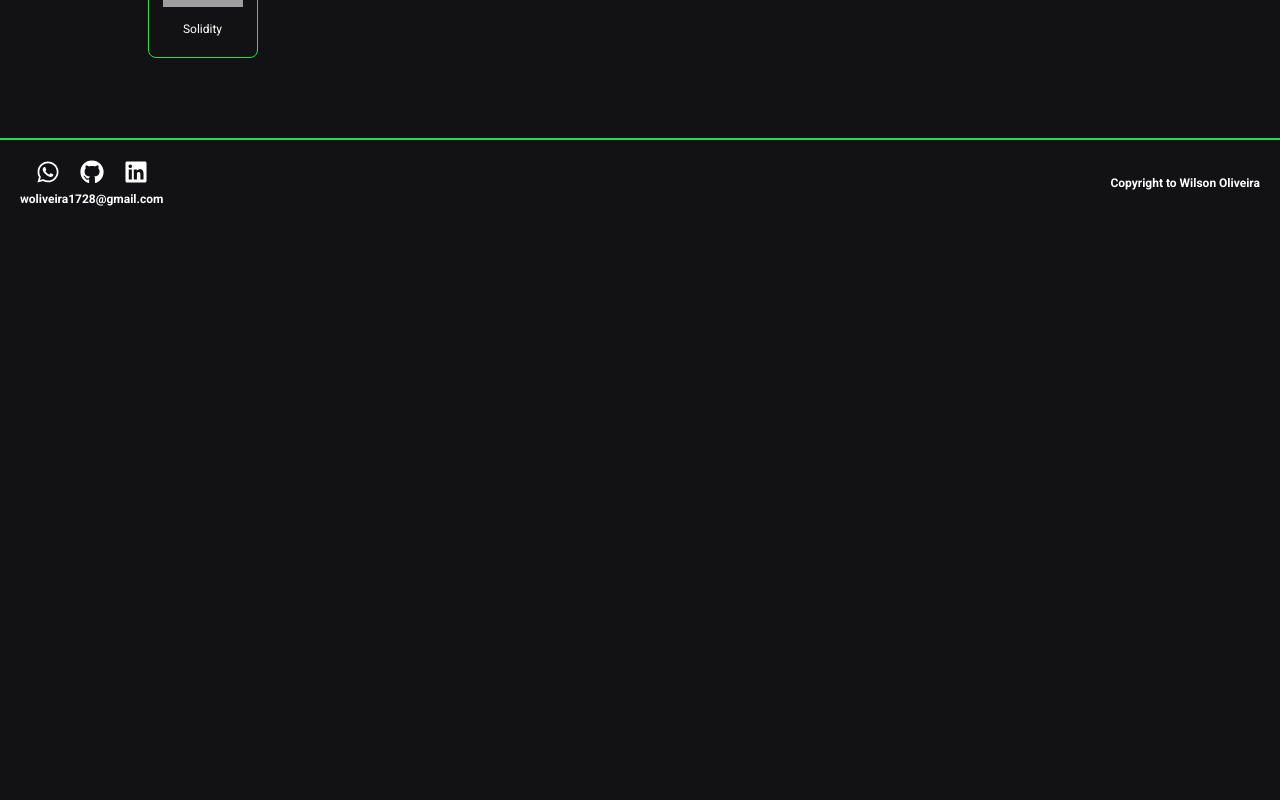
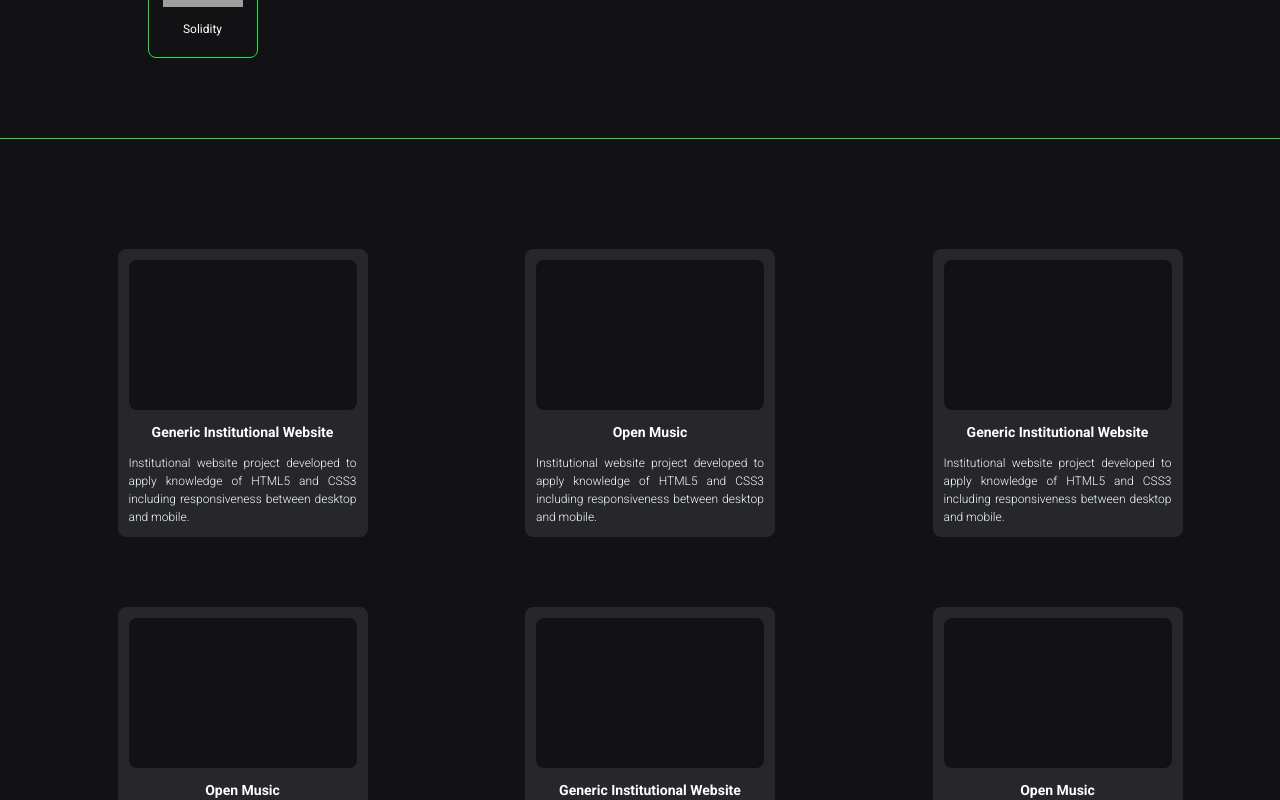
Before and after one commit to woliveira1728/portifolio, a React (Vite) app: page / in a window 1280 px wide. Shown: the part 1460-2260 px from the top of the page. Before the commit the page ends 1685 px from the top, so only its background shows below. Built offline with nearby package versions, Linux system fonts and the light colour scheme; grey boxes are pictures that could not be loaded.

Commit message:
Structured project card

```diff
--- a/src/components/Header/index.jsx
+++ b/src/components/Header/index.jsx
@@ -9,6 +9,7 @@ export const Header = () => {
                 <ul>
                     <li><a href="#">About</a></li>
                     <li><a href="#skills">Skills</a></li>
+                    <li><a href="#projects">Projects</a></li>
                     <li><a href="#certificates">Certificates</a></li>
                 </ul>
             </nav>
--- a/src/components/Main/index.jsx
+++ b/src/components/Main/index.jsx
@@ -1,6 +1,6 @@
 import styles from "./style.module.scss";
 import perfil from "../../assets/perfil.png";
-import { hardSkills, softSkills } from "../../data/skills";
+import { hardSkills, softSkills, projects } from "../../data/skills";
 
 export const Main = () => {
 
@@ -65,8 +65,28 @@ export const Main = () => {
                 </div>
             </section>
 
-            <section id="certificates">
-
+            <section id="projects" className={styles.projectsSection}>
+                <ul className={styles.cardProjectsContainer}>
+                    {projects.map(project => {
+                        return (
+                            <li className={styles.cardProject}>
+                                <iframe
+                                    width="100%"
+                                    src={project.media}
+                                    frameborder="0"
+                                >
+                                </iframe>
+                                <a
+                                    href={project.href}
+                                    target="_blank"
+                                >
+                                    {project.name}
+                                </a>
+                                <p>{project.description}</p>
+                            </li>
+                        )
+                    })}
+                </ul>
             </section>
         </main>
     )
--- a/src/components/Main/style.module.scss
+++ b/src/components/Main/style.module.scss
@@ -130,4 +130,70 @@
             }
         }
     }
+
+    .projectsSection {
+        width: 100%;
+        display: flex;
+        align-items: center;
+        justify-content: center;
+        padding-block: 100px;
+        gap: .9375rem;
+
+        .cardProjectsContainer {
+            width: 100%;
+            @media (min-width: 901px) {
+                display: grid;
+                grid-template-columns: 15.625rem 15.625rem 15.625rem;
+                align-items: center;
+                justify-content: space-evenly;
+                gap: 50px;
+            }
+
+            @media (max-width: 900px) {
+                display: flex;
+                align-items: center;
+                justify-content: center;
+                display: flex;
+                flex-wrap: wrap;
+            }
+
+            .cardProject {
+                width: 15.625rem;
+                display: flex;
+                flex-direction: column;
+                align-items: center;
+                border-radius: var(--radius-default);
+                padding: .625rem;
+                margin: .625rem;
+                gap: .9375rem;
+                border: .0625rem solid #27272b;
+                background: #27272b;
+                color: azure;
+                &:hover {
+                    transition: ease .7s;
+                    background: hsla(135, 75%, 50%, 0.199);
+                    border: 1px solid hsla(135, 75%, 50%, 0.199);
+                }
+
+                iframe {
+                    border-radius: var(--radius-default);
+                }
+
+                a {
+                    font-size: var(--size-paragraph);
+                    font-weight: 600;
+                    &:hover {
+                        cursor: pointer;
+                    }
+                }
+
+                p {
+                    font-size: .75rem;
+                    font-weight: 300;
+                    text-align: justify;
+                    line-height: 18px;
+                }
+            }
+        }
+    }
 }
--- a/src/data/skills.js
+++ b/src/data/skills.js
@@ -5,6 +5,8 @@ import communication from "../assets/communication.png";
 import organization from "../assets/organization.png";
 import selfLearning from "../assets/self-learning.png";
 import timeManagement from "../assets/time-management.png";
+import openMusic from "../assets/videos/open-music.mp4";
+import institutionalWebsite from "../assets/videos/Institutional-Website.mp4";
 
 export const hardSkills = [
   { name: "HTML5", img: "https://img.icons8.com/color/144/html-5--v1.png" },
@@ -31,3 +33,47 @@ export const softSkills = [
   { name: "Organization", img: organization },
   { name: "Self and Life long-learning", img: selfLearning },
 ];
+
+export const projects = [
+  {
+    media: institutionalWebsite,
+    name: "Generic Institutional Website",
+    description: "Institutional website project developed to apply knowledge of HTML5 and CSS3 including responsiveness between desktop and mobile.",
+    href: "https://kenzie-academy-brasil-developers.github.io/m2-open-music-template-woliveira1728/"
+  },
+
+  {
+    media: openMusic,
+    name: "Open Music",
+    description: "Institutional website project developed to apply knowledge of HTML5 and CSS3 including responsiveness between desktop and mobile.",
+    href: "https://kenzie-academy-brasil-developers.github.io/m2-site-instituciona-generico-woliveira1728/"
+  },
+
+  {
+    media: institutionalWebsite,
+    name: "Generic Institutional Website",
+    description: "Institutional website project developed to apply knowledge of HTML5 and CSS3 including responsiveness between desktop and mobile.",
+    href: "https://kenzie-academy-brasil-developers.github.io/m2-open-music-template-woliveira1728/"
+  },
+
+  {
+    media: openMusic,
+    name: "Open Music",
+    description: "Institutional website project developed to apply knowledge of HTML5 and CSS3 including responsiveness between desktop and mobile.",
+    href: "https://kenzie-academy-brasil-developers.github.io/m2-site-instituciona-generico-woliveira1728/"
+  },
+
+  {
+    media: institutionalWebsite,
+    name: "Generic Institutional Website",
+    description: "Institutional website project developed to apply knowledge of HTML5 and CSS3 including responsiveness between desktop and mobile.",
+    href: "https://kenzie-academy-brasil-developers.github.io/m2-open-music-template-woliveira1728/"
+  },
+
+  {
+    media: openMusic,
+    name: "Open Music",
+    description: "Institutional website project developed to apply knowledge of HTML5 and CSS3 including responsiveness between desktop and mobile.",
+    href: "https://kenzie-academy-brasil-developers.github.io/m2-site-instituciona-generico-woliveira1728/"
+  },
+];
```
Also changed, not shown: 2 other files (tests, documents, lock files or other folders).
